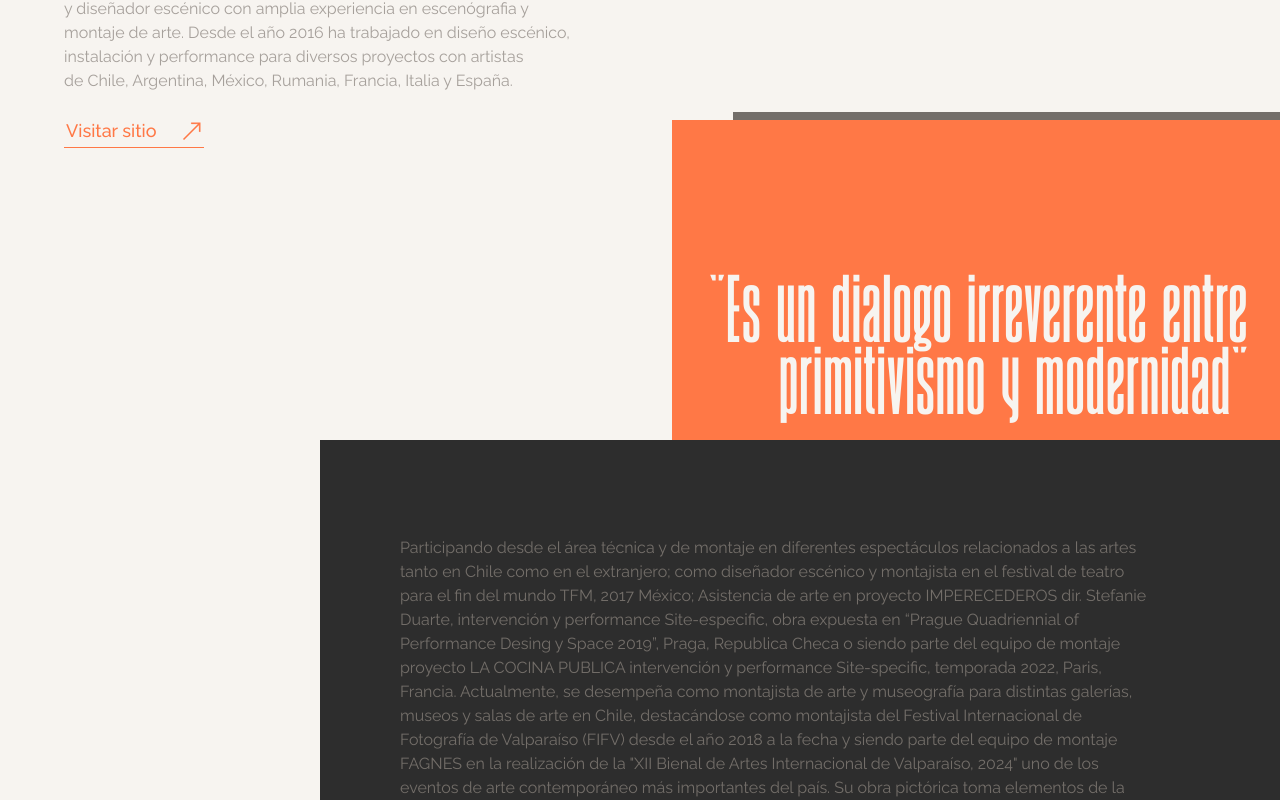
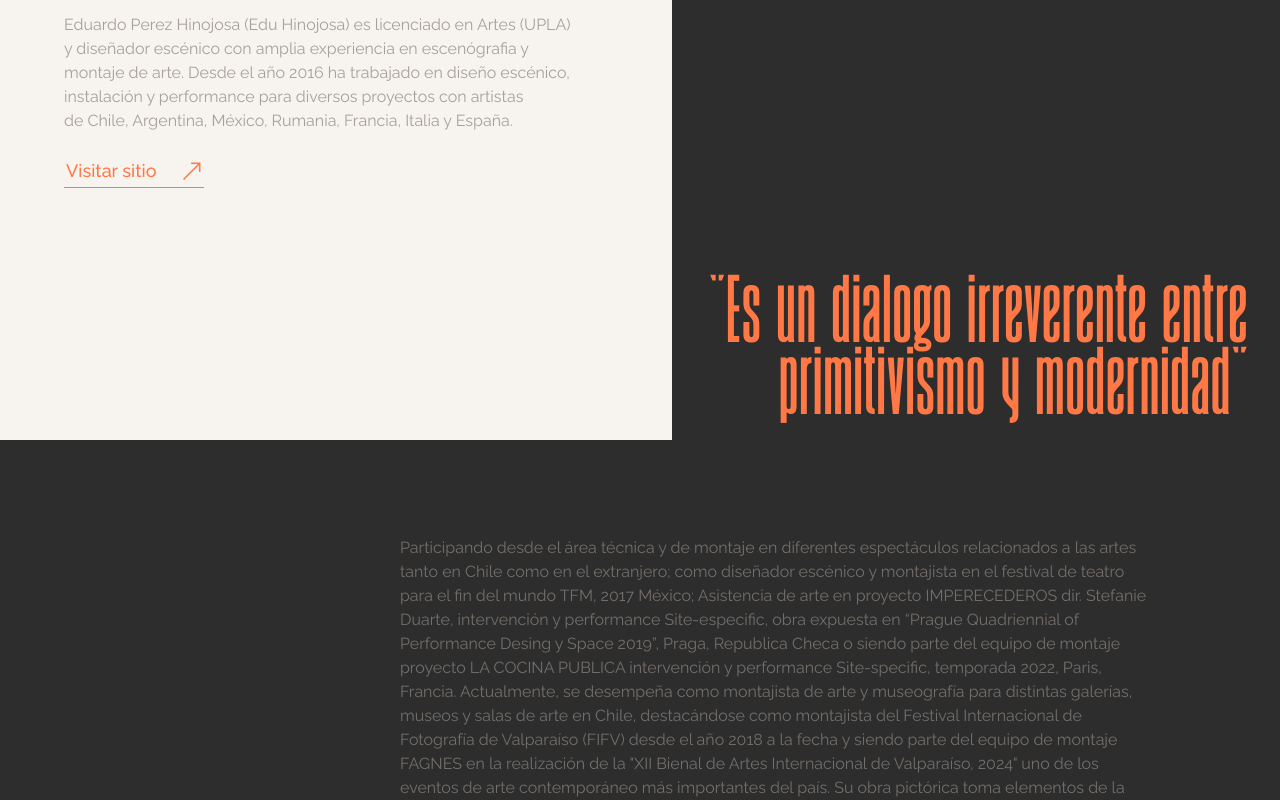
Before and after one commit to Najdorf12/art-gallery, a React (Vite) app: page /Artista/EduHinojosa in a window 1280 px wide. Shown: the part 360-1160 px from the top of the page. Built offline with nearby package versions, Linux system fonts and the light colour scheme.

Commit message:
add styles

```diff
--- a/src/pages/ArtistDetail2.jsx
+++ b/src/pages/ArtistDetail2.jsx
@@ -4,7 +4,7 @@ import { ScrollTrigger } from "gsap/ScrollTrigger";
 import Navbar from "../components/Navbar";
 import { Link, useParams } from "react-router-dom";
 import arrow from "/arrow-orange.png";
-import BtnPrimary from "../components/BtnPrimary";
+import ThemeToggle from "../components/ThemeToggle";
 import { ReactLenis } from "lenis/react";
 import Slider from "../components/Slider";
 
@@ -77,12 +77,11 @@ const ArtistDetail = ({ artistsData }) => {
   return (
     <>
       <ReactLenis root ref={lenisRef} autoRaf={false} />
-      <section className="bg-whiteCustom w-full font-text2 overflow-hidden">
+      <section className="bg-blackCustom w-full font-text2 overflow-hidden ">
         <Navbar />
-
         <section className="relative w-full h-screen flex flex-col md:flex-row">
-          <section className="w-full h-[70vh] pl-[5%] md:h-[90vh] xl:pl-0 md:w-[55%] bg-whiteCustom flex flex-col items-center justify-center">
-            <article>
+          <section className="w-full h-[70vh] pl-[5%] md:h-screen xl:pl-0 md:w-[55%] bg-whiteCustom  flex flex-col items-center justify-center">
+            <article className="">
               <h6 className="font-title -mt-16 text-8xl md:text-8xl lg:text-[9rem]  xl:text-[12rem] xl:leading-[12rem] text-stone-300">
                 {artist.firstname + " "}{" "}
                 <span className="text-orangeCustom">{artist.lastname}</span>
@@ -105,10 +104,9 @@ const ArtistDetail = ({ artistsData }) => {
             </article>
           </section>
 
-          <section className="w-full h-[30vh] md:w-1/2 md:h-screen flex flex-col items-end justify-end">
-            <div className="w-[30%] md:w-[90%] h-[1vh] bg-grayCustom "></div>
-            <div className="w-[85%] md:w-full h-[40vh] bg-orangeCustom flex justify-center items-end">
-              <p className="font-title text-whiteCustom text-5xl md:text-7xl text-end text-balance pb-6 px-3 md:px-8 xl:pb-7 ">
+          <section className="w-full h-[30vh] md:w-1/2  md:h-screen flex flex-col items-end justify-end">
+            <div className="w-[85%] md:w-full h-[40vh] rounded-tl-lg  flex justify-center items-end">
+              <p className="font-title text-orangeCustom text-5xl md:text-7xl text-end text-balance pb-6 px-3 md:px-8 xl:pb-7 ">
                 "{artist.quote1}"
               </p>
             </div>
@@ -116,11 +114,11 @@ const ArtistDetail = ({ artistsData }) => {
         </section>
 
         {/* DESCRIPTION3 */}
-        <section className="w-full relative py-12 md:py-24 text-stone-300 bg-blackCustom flex justify-end items-center">
+        <section className="w-full relative py-12 md:py-24 text-stone-300 bg-blackCustom  flex justify-end items-center">
           <div className="w-[90%] relative z-50 self-end text-balance text-grayCustom text-sm px-4 lg:pr-32  lg:w-[70%] lg:text-base">
             {artist.description2}
           </div>
-          <div className="absolute left-0 z-5 bg-whiteCustom w-[5%] h-full lg:w-[25%]"></div>
+          <div className="absolute left-0 z-5 bg-blackCustom w-[5%] h-full lg:w-[25%]"></div>
         </section>
 
         {/* Images Section */}
@@ -159,14 +157,16 @@ const ArtistDetail = ({ artistsData }) => {
                       ref={textRef}
                       className="pl-1 md:pl-12 md:pt-32 relative"
                     >
-                     {/*  <div className="w-[100%] h-[1px] bg-orangeCustom absolute -bottom-2 md:-bottom-9"></div>
+                      {/*  <div className="w-[100%] h-[1px] bg-orangeCustom absolute -bottom-2 md:-bottom-9"></div>
                       <div className="w-[30%] h-[1px] bg-orangeCustom absolute -top-5 md:top-12"></div> */}
                       <h6 className="text-6xl leading-10 font-title text-whiteCustom md:leading-24 md:text-8xl ">
                         {selectedImage.name}
                       </h6>
                       <ul className="mt-8 flex flex-col gap-2 text-stone-500 text-sm md:text-base md:mt-16 md:gap-3">
                         <li>{selectedImage.description.tecnica}</li>
-                        <li className="font-text3">{selectedImage.description.medidas} cm</li>
+                        <li className="font-text3">
+                          {selectedImage.description.medidas} cm
+                        </li>
                         <li>{selectedImage.description.autor}</li>
                       </ul>
                     </div>
@@ -176,8 +176,6 @@ const ArtistDetail = ({ artistsData }) => {
             </div>
           )}
         </section>
-
-
       </section>
     </>
   );
```
